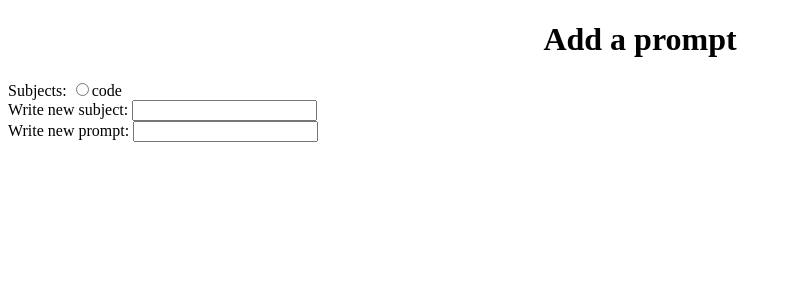
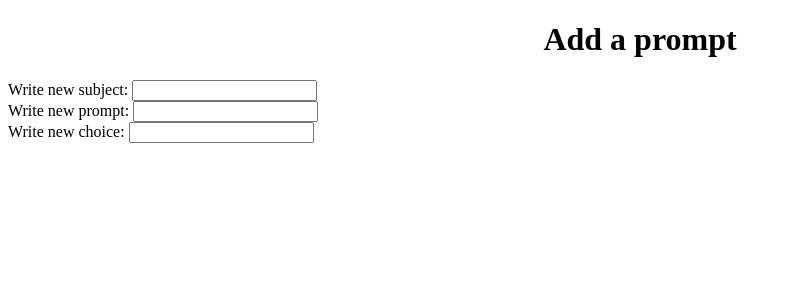
Before and after one commit to Onomis2/DeepDive-Docker-prompt-generater, a PHP site: page /src/admin/add.php in a window 1280 px wide. Shown: the part 29-329 px from the top of the page, without its empty margins (0-792 px from the left). Run offline with PHP 8.4, Linux system fonts and the light colour scheme; a user stored in the database is signed in; data comes from the database, SQL or seed files in the repository.

Commit message:
post choises

```diff
--- a/src/admin/add.php
+++ b/src/admin/add.php
@@ -34,12 +34,6 @@ if ($_SERVER["REQUEST_METHOD"] == "POST") {
     </div>
     <form method="post">
         <div>
-            <label for="subject">Subjects:</label>
-            <?php foreach ($subjects as $subject) { ?>
-                <input type="radio" name="subject" value="<?= $subject['id']; ?>"><?= $subject['subject']; ?>
-            <?php } ?>
-        </div>
-        <div>
             <label for="subjects">Write new subject:</label>
             <input type="text" name="subjects" id="subjects">
         </div>
@@ -47,6 +41,11 @@ if ($_SERVER["REQUEST_METHOD"] == "POST") {
             <label for="prompt">Write new prompt:</label>
             <input type="text" name="prompt" id="prompt">
         </div>
+        <div>
+            <label for="choice">Write new choice:</label>
+            <input type="text" name="choice" id="choice">
+        </div>
+        <div></div>
     </form>
 </body>
 </html>
```
